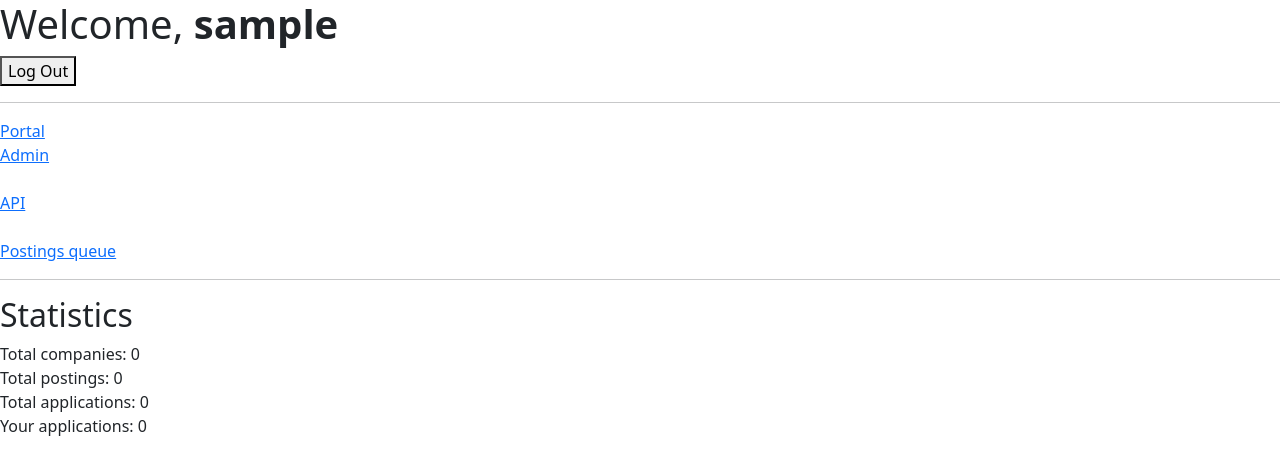
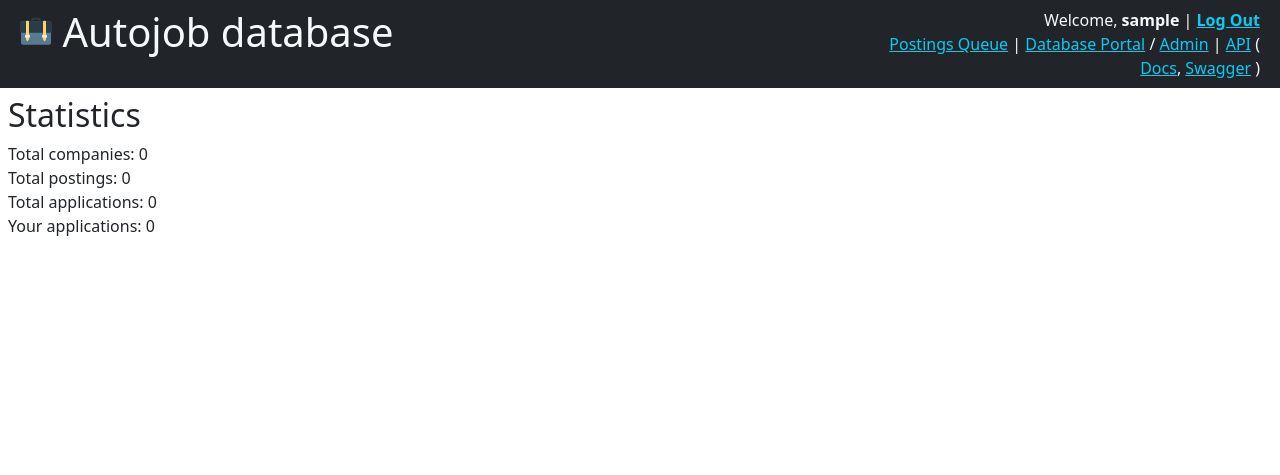
Before and after one commit to smkent/jobdb, a Django app: page / in a window 1280 px wide. Shown: the top 475 px of the page. Run offline with Django 5.2, Linux system fonts and the light colour scheme; the visitor is signed in with stand-in values (Sample User, id 1); data that the repository does not hold is empty; parts of the project's set-up code (start-up, migrations or seed data) failed here and were passed over; some libraries are stand-ins or nearby versions.

Commit message:
Add site header with links to base template

```diff
--- a/jobdb/main/templates/main/base.html
+++ b/jobdb/main/templates/main/base.html
@@ -15,7 +15,50 @@
   {% endblock %}
 
   <body>
-    {% block content %}
+    {% block header %}
+      {% if user.is_authenticated %}
+        <div class="container-fluid bg-dark text-light p-2">
+          <div class="container-fluid">
+            <div class="row">
+              <div class="col-sm-8">
+                <h1>
+                  <img src="{% static 'main/briefcase.svg' %}" height=32 width=32 class="align-baseline" />
+                  <a href="{% url 'index' %}" class="link-light text-decoration-none">Autojob database</a>
+                </h1>
+              </div>
+              <div class="col-sm-4 text-sm-end">
+                Welcome, <b>{{ request.user }}</b> |
+
+                <form action="{% url 'logout' %}" method="post" class="d-inline-block">
+                  <input type="hidden" name="next" value="{{ request.path }}" />
+                  {% csrf_token %}
+                  <button type="submit" class="border-0 p-0 align-baseline btn btn-link link-info"><b>Log Out</b></button>
+                </form>
+
+                <br />
+
+                <a href="{% url 'queue_htmx' %}" class="link-info">Postings Queue</a> |
+                <a href="{% url 'personal:index' %}" class="link-info">Database Portal</a>
+                {% if request.user.is_staff %}
+                  / <a href="{% url 'admin:index' %}" class="link-info">Admin</a>
+                {% endif %}
+                |
+                <a href="{% url 'api-root' %}" class="link-info">API</a>
+                (
+                <a href="{% url 'redoc' %}" class="link-info">Docs</a>,
+                <a href="{% url 'swagger-ui' %}" class="link-info">Swagger</a>
+                )
+
+              </div>
+            </div>
+          </div>
+        </div>
+      {% endif %}
     {% endblock %}
+
+    <div class="p-2">
+      {% block content %}
+      {% endblock %}
+    </div>
   </body>
 </html>
--- a/jobdb/main/templates/main/index.html
+++ b/jobdb/main/templates/main/index.html
@@ -1,22 +1,6 @@
 {% extends "main/base.html" %}
 
 {% block content %}
-  <h1>Welcome, <b>{{request.user}}</b></h1>
-  <form action="{% url 'logout' %}" method="post">
-    <input type="hidden" name="next" value="{{ request.path }}" />
-    {% csrf_token %}
-    <button type="submit">Log Out</button>
-  </form>
-  <hr />
-  <a href="{% url 'personal:index' %}">Portal</a><br />
-  {% if request.user.is_staff %}
-    <a href="{% url 'admin:index' %}">Admin</a><br />
-  {% endif %}
-  <br />
-  <a href="{% url 'api-root' %}">API</a><br />
-  <br />
-  <a href="{% url 'queue_htmx' %}">Postings queue</a><br />
-  <hr />
   <h2>Statistics</h2>
   Total companies: {{ company.count }}<br />
   Total postings: {{ posting.count }}<br />
```
